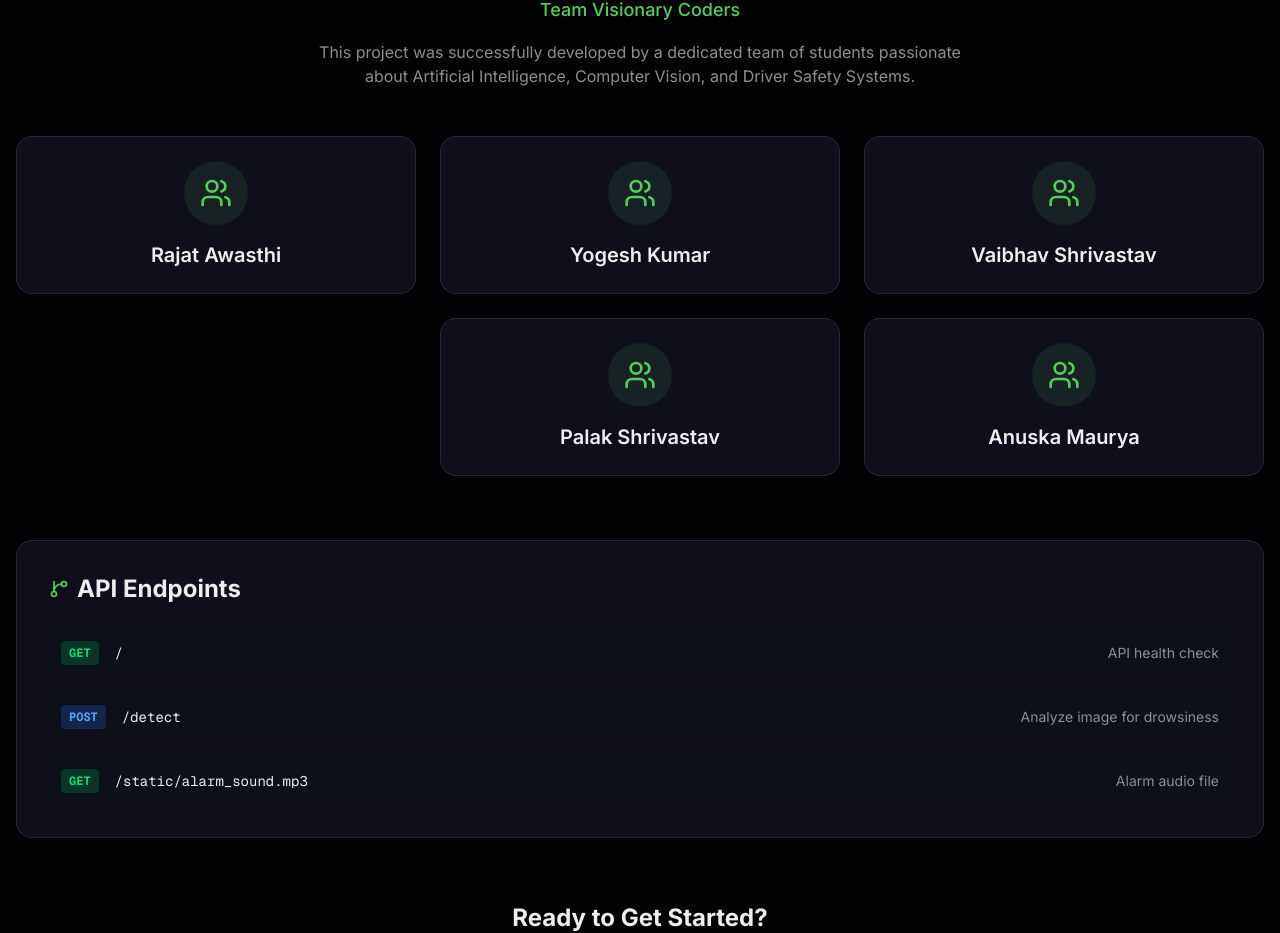
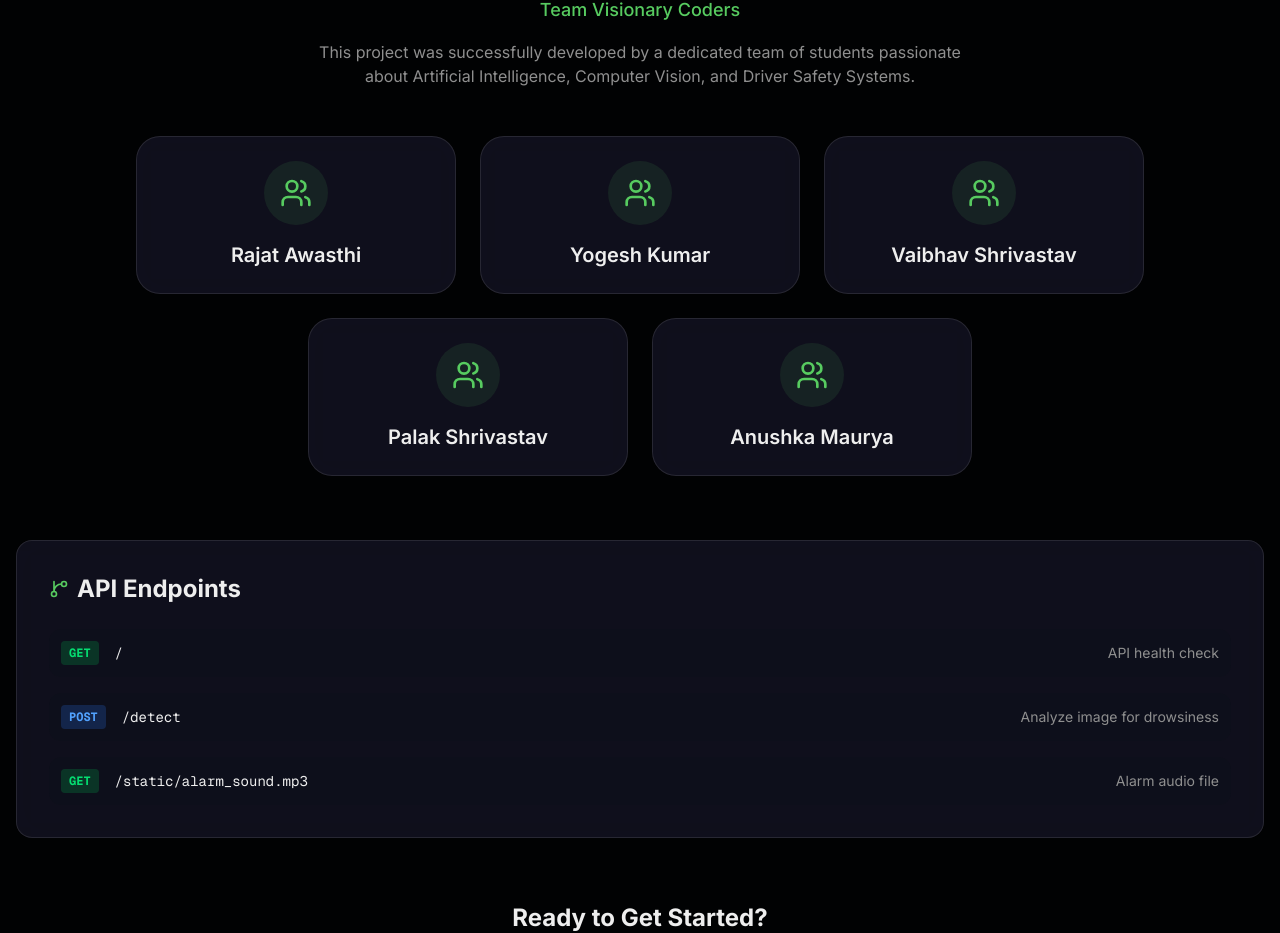
Before and after one commit to rajatawasthi83033/driver-drowsiness-detection, a Next.js app in the folder frontend/: page /about in a window 1280 px wide. Shown: the part 2413-3346 px from the top of the page. Built offline with nearby package versions, Linux system fonts and the light colour scheme.

Commit message:
Update page.tsx

```diff
--- a/frontend/app/about/page.tsx
+++ b/frontend/app/about/page.tsx
@@ -285,47 +285,28 @@ export default function AboutPage() {
               </p>
             </div>
 
-            <div className="grid grid-cols-1 md:grid-cols-2 lg:grid-cols-3 gap-6">
+            <div className="flex flex-wrap justify-center gap-6">
 
-              {/* Row 1 */}
-              <div className="glass-card rounded-xl p-6 text-center">
-                <div className="w-16 h-16 rounded-full bg-safe/10 flex items-center justify-center mx-auto mb-4">
-                  <Users className="w-8 h-8 text-safe" />
+              {[
+                "Rajat Awasthi",
+                "Yogesh Kumar",
+                "Vaibhav Shrivastav",
+                "Palak Shrivastav",
+                "Anushka Maurya"
+              ].map((member) => (
+                <div
+                  key={member}
+                  className="glass-card rounded-3xl p-6 text-center w-[320px]"
+                >
+                  <div className="w-16 h-16 rounded-full bg-safe/10 flex items-center justify-center mx-auto mb-4">
+                    <Users className="w-8 h-8 text-safe" />
+                  </div>
+
+                  <h3 className="text-xl font-semibold">
+                    {member}
+                  </h3>
                 </div>
-                <h3 className="text-xl font-semibold">Rajat Awasthi</h3>
-              </div>
-
-              <div className="glass-card rounded-xl p-6 text-center">
-                <div className="w-16 h-16 rounded-full bg-safe/10 flex items-center justify-center mx-auto mb-4">
-                  <Users className="w-8 h-8 text-safe" />
-                </div>
-                <h3 className="text-xl font-semibold">Yogesh Kumar</h3>
-              </div>
-
-              <div className="glass-card rounded-xl p-6 text-center">
-                <div className="w-16 h-16 rounded-full bg-safe/10 flex items-center justify-center mx-auto mb-4">
-                  <Users className="w-8 h-8 text-safe" />
-                </div>
-                <h3 className="text-xl font-semibold">Vaibhav Shrivastav</h3>
-              </div>
-
-              {/* Empty space */}
-              <div className="hidden lg:block"></div>
-
-              {/* Row 2 */}
-              <div className="glass-card rounded-xl p-6 text-center">
-                <div className="w-16 h-16 rounded-full bg-safe/10 flex items-center justify-center mx-auto mb-4">
-                  <Users className="w-8 h-8 text-safe" />
-                </div>
-                <h3 className="text-xl font-semibold">Palak Shrivastav</h3>
-              </div>
-
-              <div className="glass-card rounded-xl p-6 text-center">
-                <div className="w-16 h-16 rounded-full bg-safe/10 flex items-center justify-center mx-auto mb-4">
-                  <Users className="w-8 h-8 text-safe" />
-                </div>
-                <h3 className="text-xl font-semibold">Anuska Maurya</h3>
-              </div>
+              ))}
 
             </div>
           </section>
```
